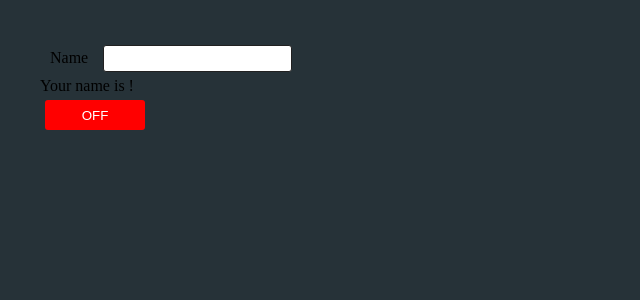
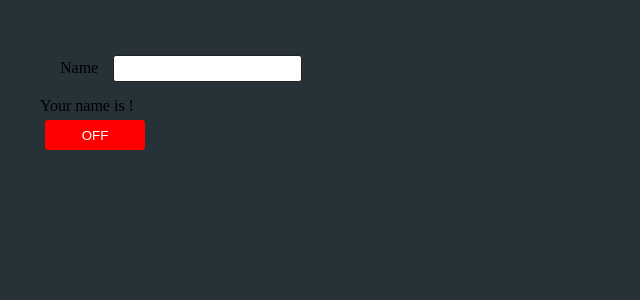
Before and after one commit to fireflower0/electron-minimal, a React app: page / in a window 1280 px wide. Shown: the top 300 px of the page, without its empty margins (0-640 px from the left). Built offline with nearby package versions, Linux system fonts and the light colour scheme.

Commit message:
Fixed a all

```diff
--- a/package.json
+++ b/package.json
@@ -11,7 +11,8 @@
     "react-dom": "^17.0.2",
     "react-redux": "^7.2.4",
     "redux": "^4.1.0",
-    "styled-components": "^5.3.0"
+    "styled-components": "^5.3.0",
+    "typescript-fsa": "^3.0.0"
   },
   "devDependencies": {
     "@types/react": "^17.0.8",
--- a/src/components/atoms/Button.tsx
+++ b/src/components/atoms/Button.tsx
@@ -9,7 +9,7 @@ const ButtonWrapper = styled.button`
   border-radius: 3px;
 `;
 
-interface IFProps {
+interface Props {
   labelText: string;
   styles: {
     width: string;
@@ -20,7 +20,7 @@ interface IFProps {
   onClick: () => void;
 }
 
-const Button: React.FC<IFProps> = props => (
+const Button: React.FC<Props> = props => (
   <ButtonWrapper style={props.styles} onClick={props.onClick}>
     {props.labelText}
   </ButtonWrapper>
--- a/src/components/atoms/Label.tsx
+++ b/src/components/atoms/Label.tsx
@@ -6,11 +6,11 @@ const LabelWrapper = styled.label`
   padding: 5px;
 `;
 
-interface IFProps {
+interface Props {
   labelText: string;
 }
 
-const Label: React.FC<IFProps> = props => {
+const Label: React.FC<Props> = props => {
   return <LabelWrapper>{props.labelText}</LabelWrapper>;
 };
 
--- a/src/components/atoms/TextBox.tsx
+++ b/src/components/atoms/TextBox.tsx
@@ -8,12 +8,12 @@ const TextBoxWrapper = styled.input`
   border: 1px solid #212121;
 `;
 
-interface IFProps {
+interface Props {
   value: string;
   setValue: (value: string) => void;
 }
 
-const TextBox: React.FC<IFProps> = props => {
+const TextBox: React.FC<Props> = props => {
   return (
     <TextBoxWrapper
       value={props.value}
--- a/src/components/molecules/LabeledTextBox.tsx
+++ b/src/components/molecules/LabeledTextBox.tsx
@@ -1,19 +1,25 @@
 import React from 'react';
-import TextBox from '../atoms/TextBox';
-import Label from '../atoms/Label';
+import styled from 'styled-components';
+import TextBox from '../atoms/textbox';
+import Label from '../atoms/label';
 
-interface IFProps {
+const FormWrapper = styled.div`
+  margin: 5px;
+  padding: 5px;
+`;
+
+interface Props {
   labelText: string;
   value: string;
   setValue: (value: string) => void;
 }
 
-const LabeledTextBox: React.FC<IFProps> = props => {
+const LabeledTextBox: React.FC<Props> = props => {
   return (
-    <div>
+    <FormWrapper>
       <Label labelText={props.labelText} />
       <TextBox value={props.value} setValue={props.setValue} />
-    </div>
+    </FormWrapper>
   );
 };
 
--- a/src/components/pages/Home.tsx
+++ b/src/components/pages/Home.tsx
@@ -1,7 +1,7 @@
 import React, { useState } from 'react';
 import styled from 'styled-components';
-import LabeledTextBox from '../molecules/LabeledTextBox';
-import Button from '../atoms/Button';
+import LabeledTextBox from '../molecules/labeledTextbox';
+import Button from '../atoms/button';
 
 const FormWrapper = styled.div`
   margin: 10px;
--- a/src/index.tsx
+++ b/src/index.tsx
@@ -1,7 +1,7 @@
 import React, { useEffect } from 'react';
 import { render } from 'react-dom';
 import styled from 'styled-components';
-import Home from './components/pages/Home';
+import Home from './components/pages/home';
 
 const FormWrapper = styled.div`
   margin: 10px;
```
Also changed, not shown: 1 other file (tests, documents, lock files or other folders).
